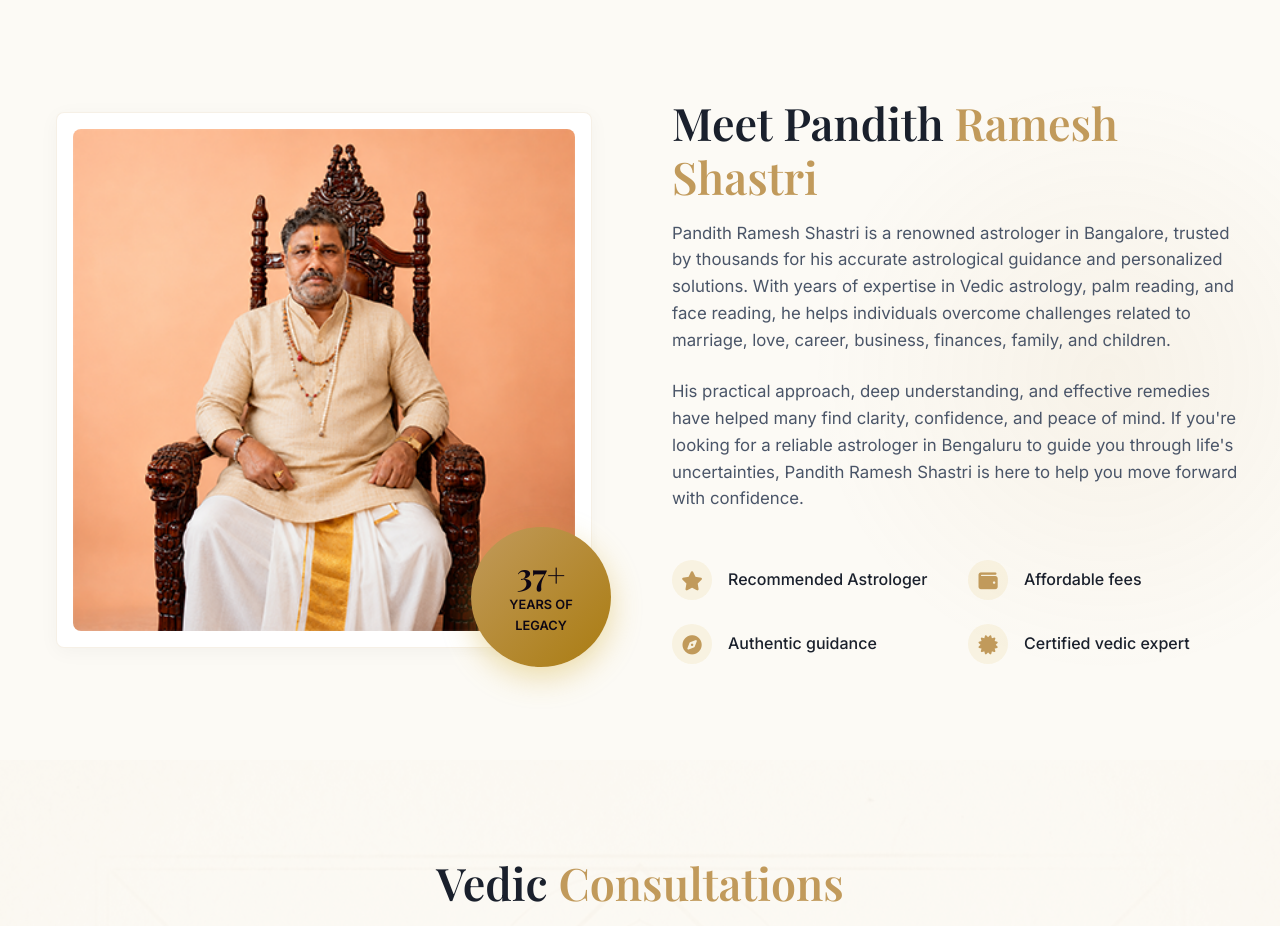
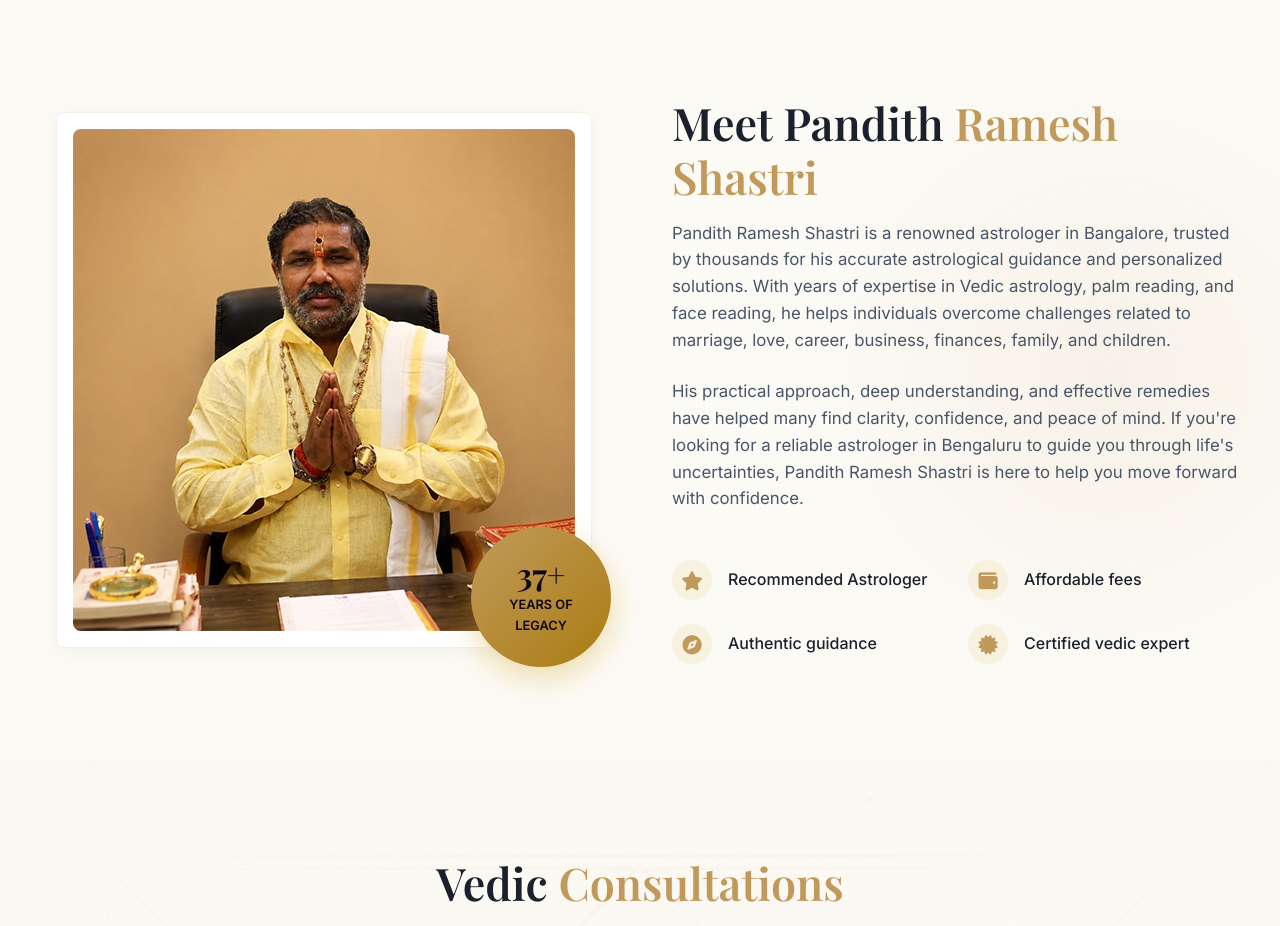
Before and after one commit to poojasd327/astrology, a Next.js app: page / in a window 1280 px wide. Shown: the part 800-1726 px from the top of the page. Built offline with nearby package versions, Linux system fonts and the light colour scheme; a web font is replaced by a local one.

Commit message:
image replaced

```diff
--- a/src/components/About.jsx
+++ b/src/components/About.jsx
@@ -9,10 +9,10 @@ export default function About() {
         <div className="about-grid">
           <div className="about-image-wrapper">
             <div className="about-image-frame glass-panel">
-              <img src="/swamy.png" alt="Pandith Ramesh Shastri" className="about-img" />
+              <img src="/swamy1.avif" alt="Pandith Ramesh Shastri" className="about-img" />
               <div className="about-experience">
                 <span className="exp-number">37+</span>
-                <span className="exp-text">Years of<br/>Legacy</span>
+                <span className="exp-text">Years of<br />Legacy</span>
               </div>
             </div>
           </div>
```
Also changed, not shown: public/swamy1.avif (added).
